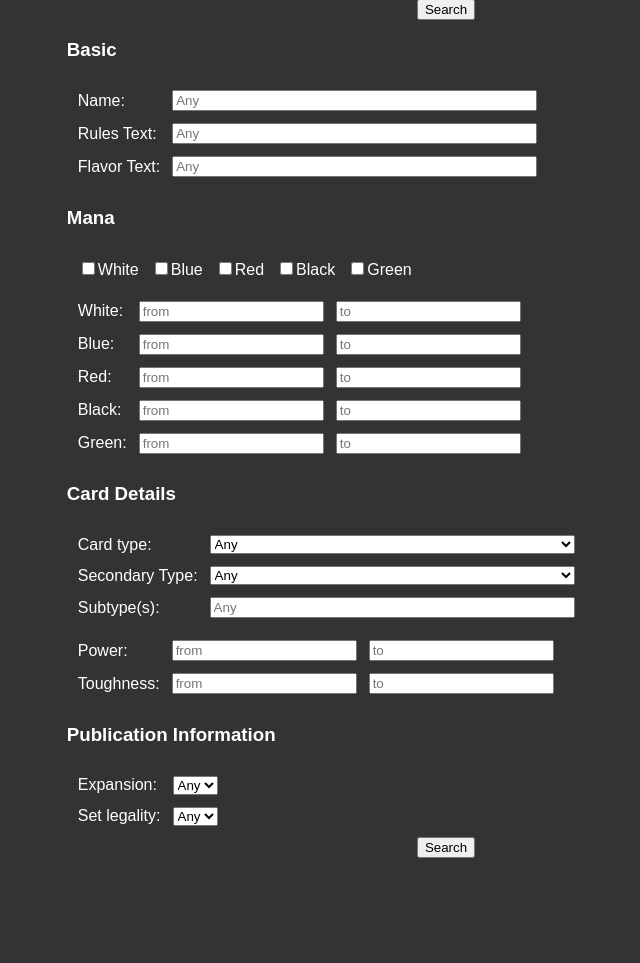
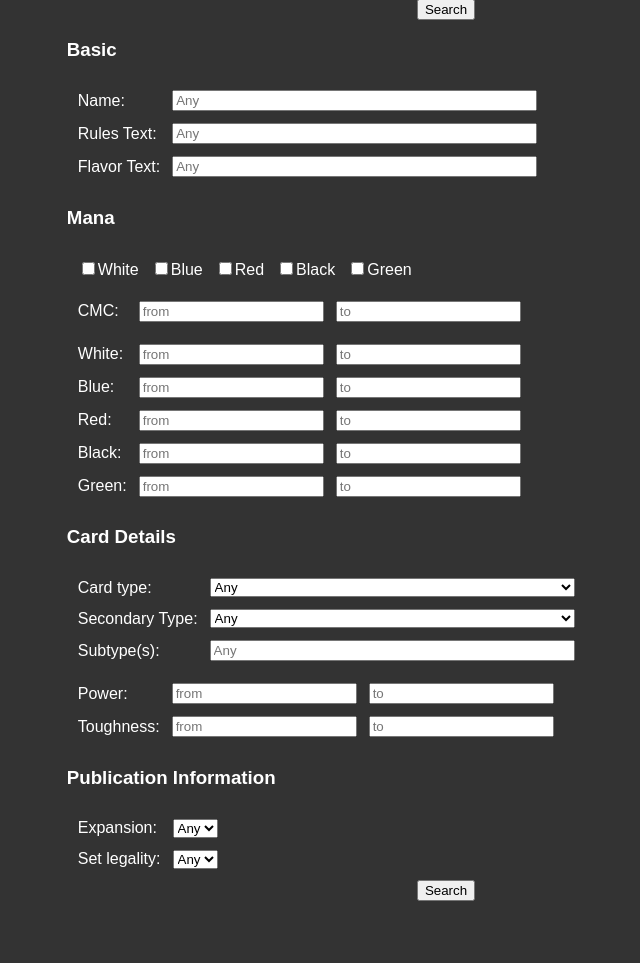
Before and after one commit to s-i-dunn-wsu/cs483_proj, a Python web app: template mtg_qe/site/templates/advanced.html in a window 1280 px wide. Shown: the part 166-1129 px from the top of the page, without its empty margins (194-834 px from the left). Before the commit the page ends 1024 px from the top, so only its background shows below. Run offline with Jinja, Linux system fonts and the light colour scheme; the template is opened without the code that fills it, so the values that code supplies are empty.

Commit message:
Added CMC to advanced search

```diff
--- a/mtg_qe/site/main.py
+++ b/mtg_qe/site/main.py
@@ -168,7 +168,7 @@ class MTGSearch(object):
         # Lastly: we perform essentially the same steps with power/toughness (we just don't care for 'is_[power/toughness])
         # so to preserve DRY we'll just check for them in the same loop. the first 'if' block will never evaluate to true for
         # these two fields, but the remaining clauses are fine.
-        for color in ('white', 'blue', 'red', 'black', 'green', 'power', 'toughness'):
+        for color in ('white', 'blue', 'red', 'black', 'green', 'power', 'toughness', 'cmc'):
             # First check if 'is_{color}' is present.
             key = f'is_{color}'
             if key in new_params:
--- a/mtg_qe/site/templates/advanced.html
+++ b/mtg_qe/site/templates/advanced.html
@@ -53,6 +53,13 @@
             </tr>
         </table>
         <table>
+            <tr>
+                <td><div align="left">CMC:</div></td>
+                <td><input type="number" name="cmc_from" placeholder="from"></td>
+                <td><input type="number" name="cmc_to" placeholder="to"></td>
+            </tr>
+            <tr>
+            </tr>
             <tr>
                 <td><div align="left">White:</div></td>
                 <td><input type="number" name="white_from" placeholder="from"></td>
```
